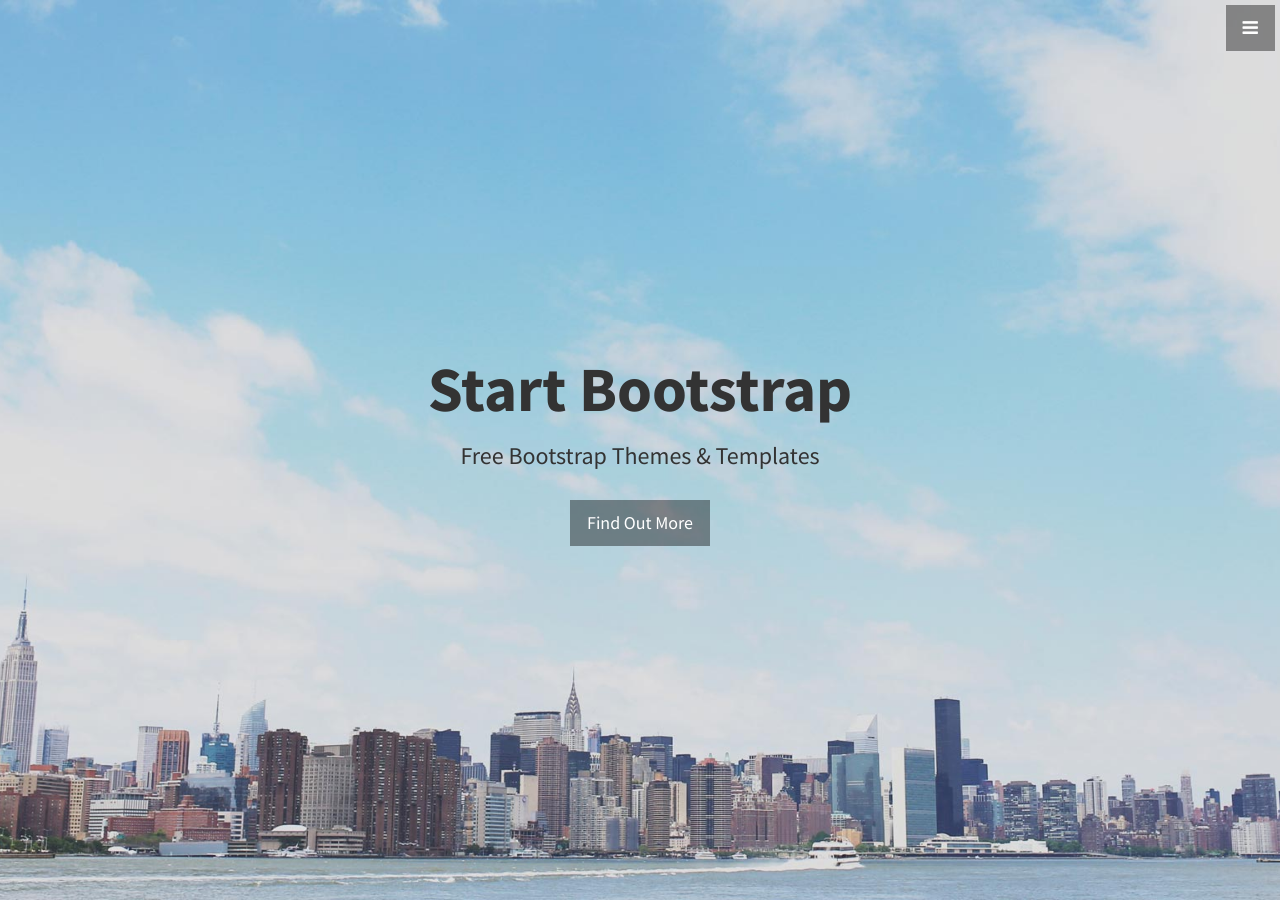
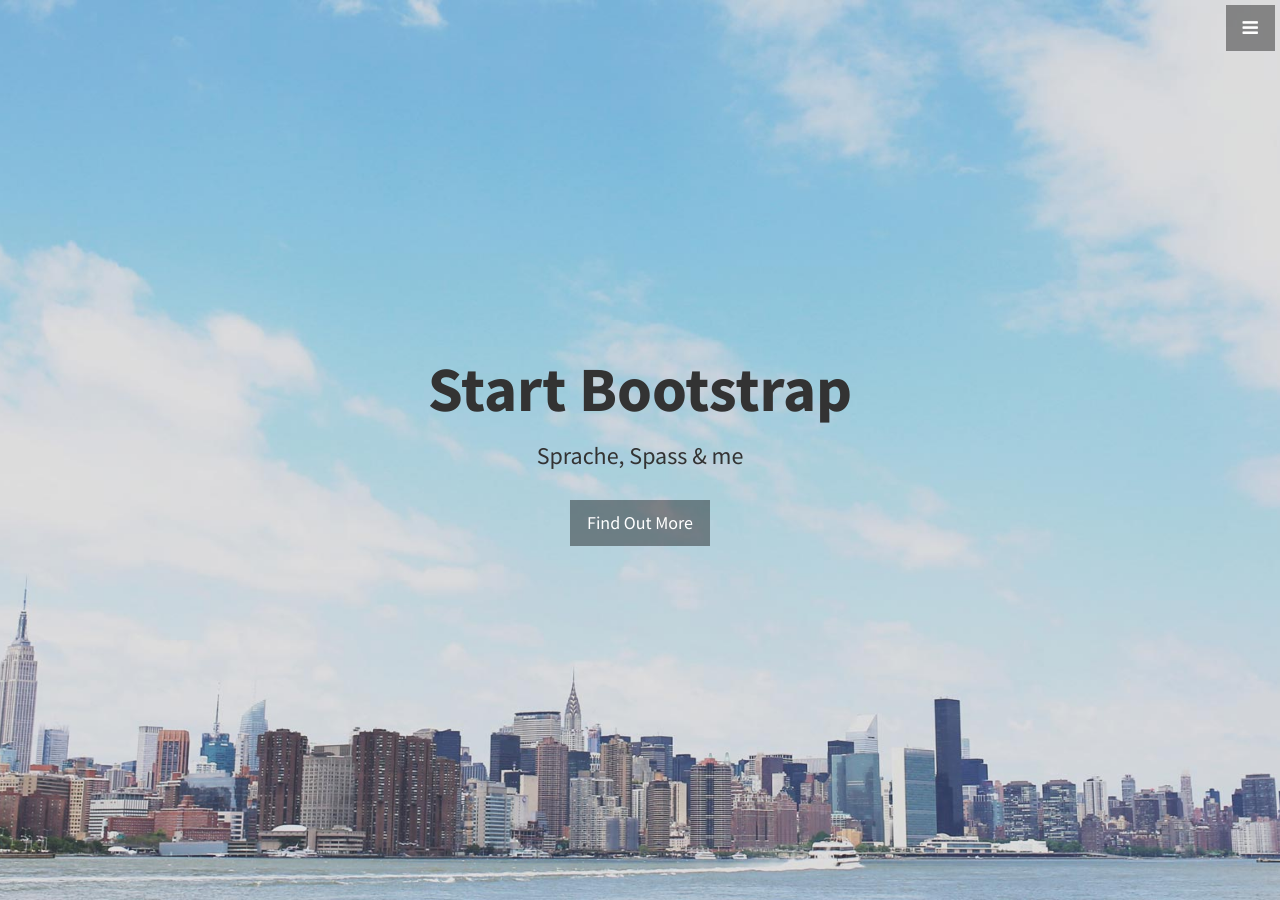
Before and after one commit to vicom/beelingi, a Jekyll site: the page built from index.html, in a window 1280 px wide and 900 px high. Built offline with Jekyll 4.4.1, drawn with Linux system fonts in a browser that asks for light colours.

Commit message:
sprachenspass

```diff
--- a/_includes/header.html
+++ b/_includes/header.html
@@ -1,7 +1,7 @@
 <header id="top" class="header">
   <div class="text-vertical-center">
     <h1>Start Bootstrap</h1>
-    <h3>Free Bootstrap Themes &amp; Templates</h3>
+    <h3>Sprache, Spass &amp; me</h3>
     <br>
     <a href="#about" class="btn btn-dark btn-lg">Find Out More</a>
   </div>
```
